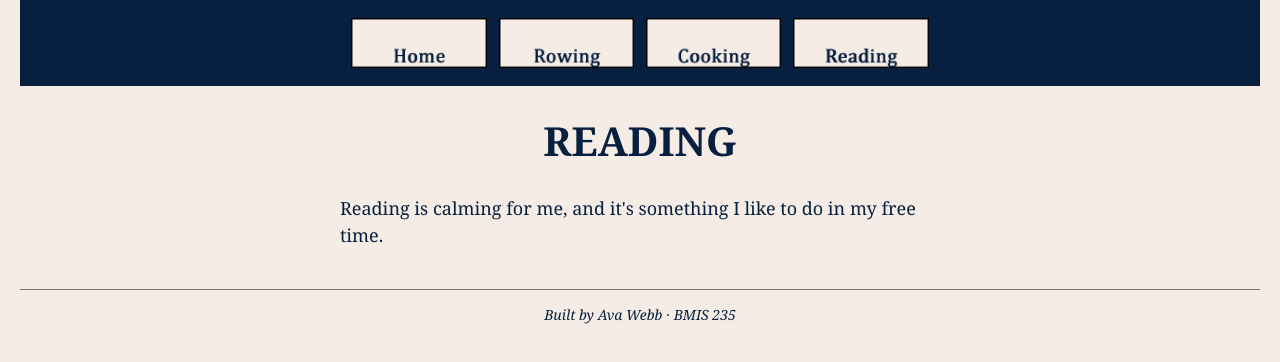
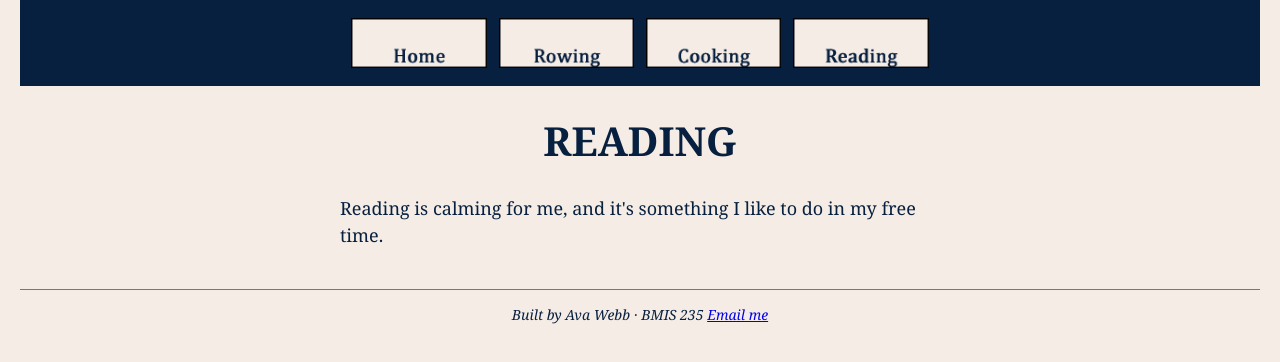
Before and after one commit to avawebb4/bmis235-html-3, a plain HTML site: page reading.html in a window 1280 px wide. Drawn offline with Linux system fonts and the light colour scheme.

Commit message:
Make reading footer consistent

```diff
--- a/reading.html
+++ b/reading.html
@@ -31,7 +31,7 @@
 <p>Reading is calming for me, and it's something I like to do in my free time.</p>
 
 <!-- Footer: fill in your name -->
-<footer>Built by Ava Webb &middot; BMIS 235</footer>
+<footer>Built by Ava Webb &middot; BMIS 235 <a href="mailto:awebb4@zagmail.gonzaga.edu">Email me</a></footer>
 
 </body>
 </html>
```
